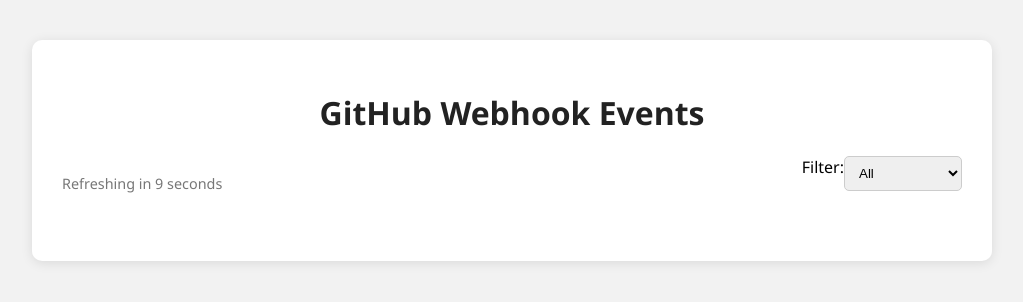
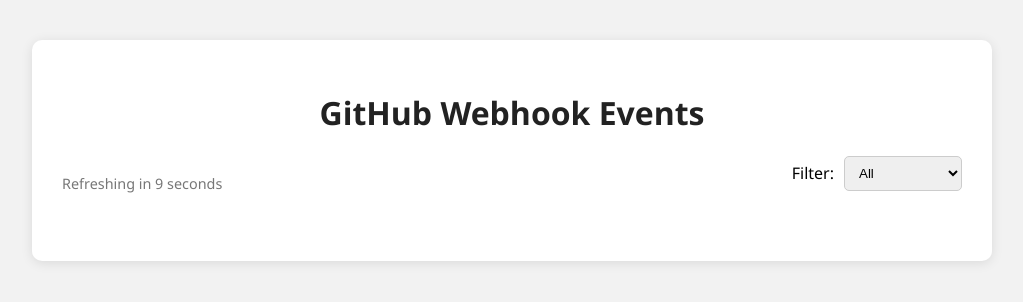
Before and after one commit to parag477/webhook-repo, a Flask app: page /webhook/ in a window 1280 px wide. Shown: the top 302 px of the page, without its empty margins (128-1151 px from the left). Run offline with Flask 3, Linux system fonts and the light colour scheme; data that the repository does not hold is empty.

Commit message:
bug: ui fixes

```diff
--- a/templates/index.html
+++ b/templates/index.html
@@ -76,7 +76,7 @@
     </div>
 
     <div class="filter-box">
-        <label for="filter">Filter: </label>
+        <label for="filter" style="margin: auto 10px;">Filter: </label>
         <select id="filter" onchange="filterEvents()">
         <option value="ALL">All</option>
         <option value="PUSH">Push</option>
```
